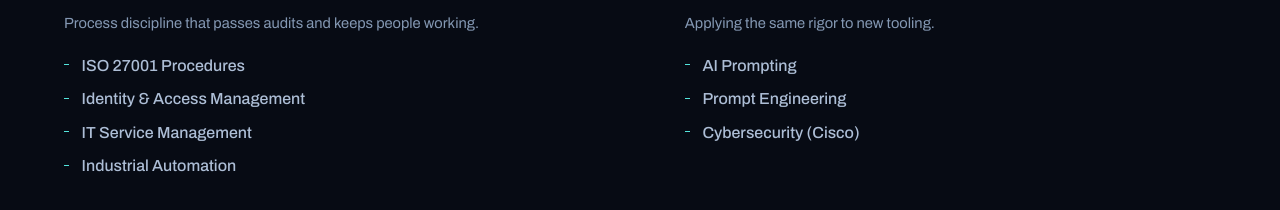
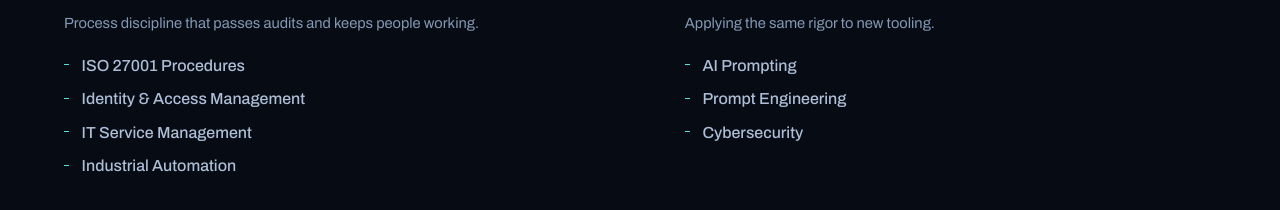
Before and after one commit to stavros-it/stavros-antoniou-portfolio, a React (Vite) app: page / in a window 1280 px wide. Shown: the part 5091-5301 px from the top of the page. Built offline with nearby package versions, Linux system fonts and the light colour scheme; a web font is replaced by a local one.

Commit message:
Remove (Cisco) qualifier from Modern Practice skills

```diff
--- a/src/data.js
+++ b/src/data.js
@@ -195,7 +195,7 @@
   {
     domain: "Modern Practice",
     lead: "Applying the same rigor to new tooling.",
-    items: ["AI Prompting", "Prompt Engineering", "Cybersecurity (Cisco)"],
+    items: ["AI Prompting", "Prompt Engineering", "Cybersecurity"],
   },
 ];
 
```
